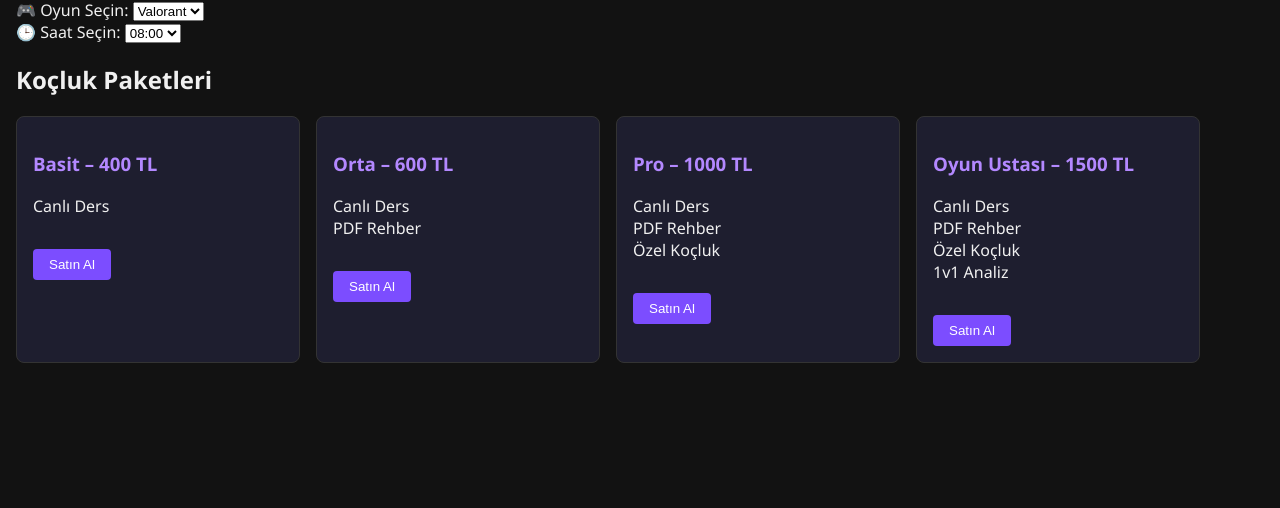
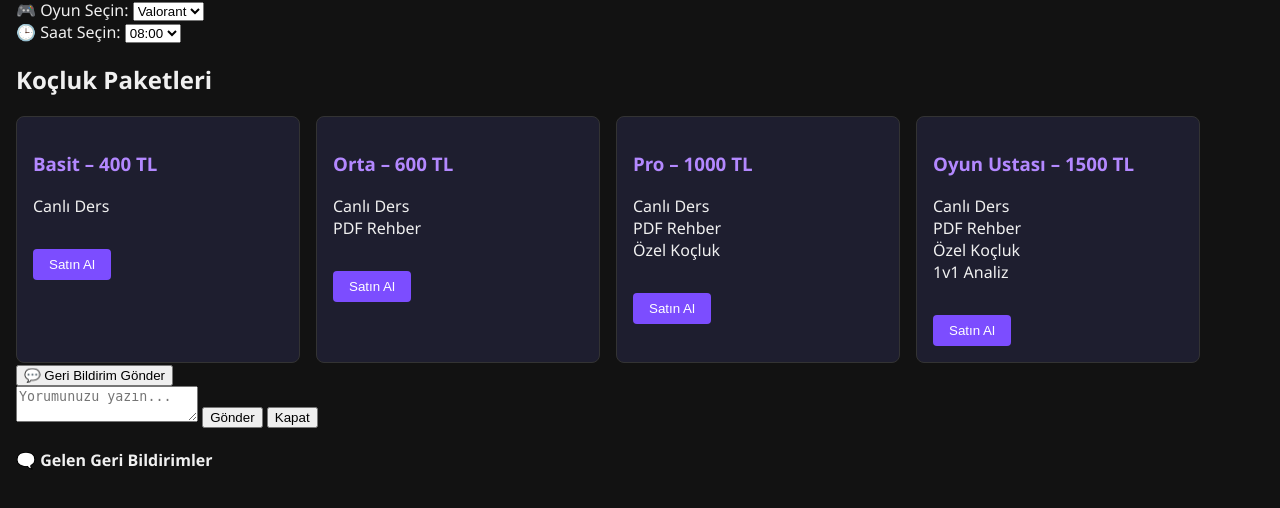
Before and after one commit to KeroRy1/GC-Game-Coaching, a Flask app: page / in a window 1280 px wide. Shown: the part 135-643 px from the top of the page. Run offline with Flask 3, Linux system fonts and the light colour scheme.

Commit message:
Update index.html

```diff
--- a/templates/index.html
+++ b/templates/index.html
@@ -35,6 +35,25 @@
         </div>
         {% endfor %}
     </div>
+</form>
 
-</form>
+<!-- Geri Bildirim Butonu -->
+<button id="feedback-btn" onclick="document.getElementById('feedback-modal').style.display='block'">💬 Geri Bildirim Gönder</button>
+
+<!-- Geri Bildirim Formu (Modal) -->
+<div id="feedback-modal" class="modal">
+    <form class="modal-content" method="POST" action="/submit-feedback">
+        <textarea name="comment" placeholder="Yorumunuzu yazın..." required></textarea>
+        <button type="submit">Gönder</button>
+        <button type="button" onclick="document.getElementById('feedback-modal').style.display='none'">Kapat</button>
+    </form>
+</div>
+
+<!-- Gelen Geri Bildirimler -->
+<div class="feedback-list">
+    <h4>🗨️ Gelen Geri Bildirimler</h4>
+    {% for f in feedbacks %}
+    <div class="feedback-item">{{ f }}</div>
+    {% endfor %}
+</div>
 {% endblock %}
```
